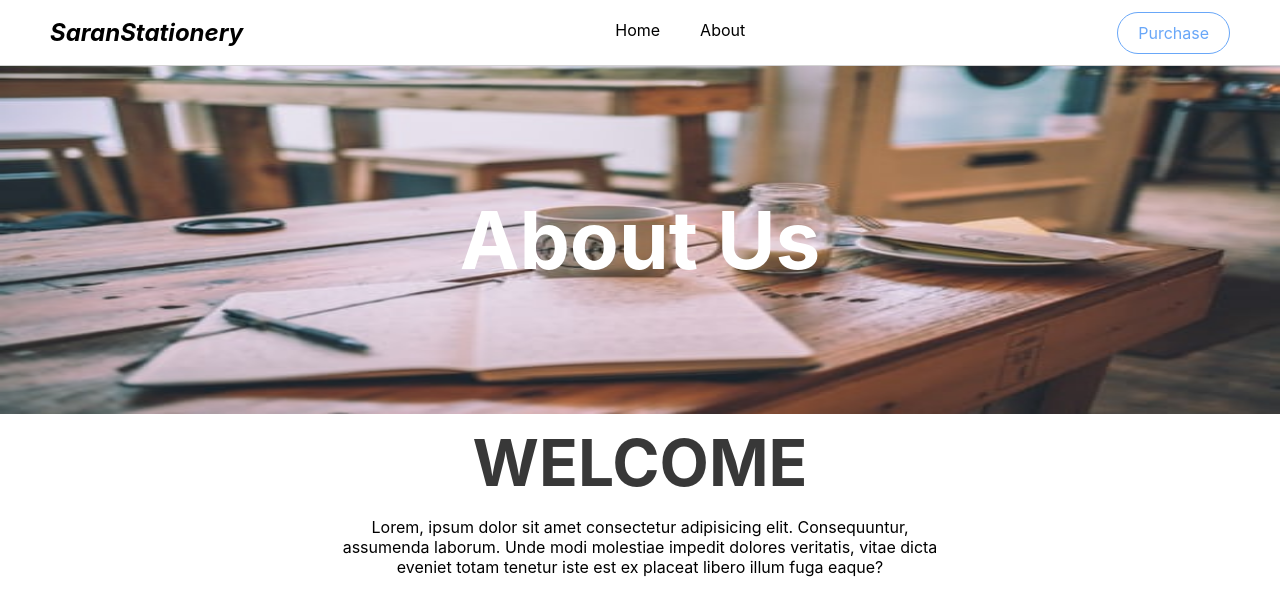
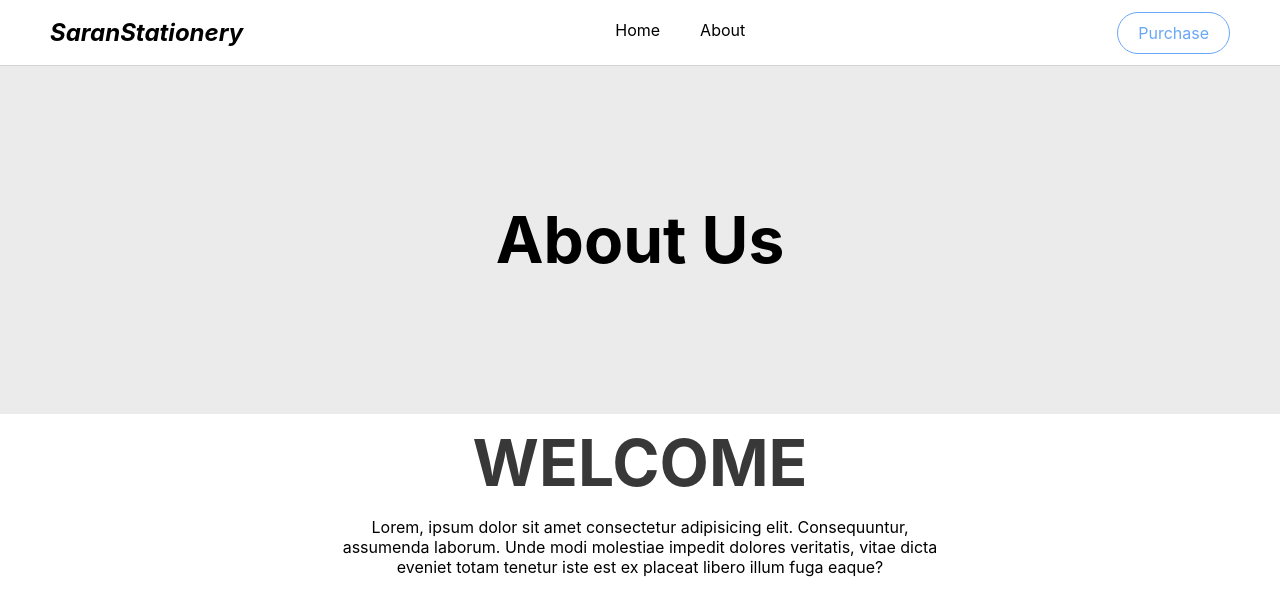
Before and after one commit to Aryan6600/Saran-Stationery, a Next.js app: page /about in a window 1280 px wide. Shown: the top 616 px of the page. Built offline with nearby package versions, Linux system fonts and the light colour scheme.

Commit message:
Improved Design

```diff
--- a/pages/about/index.js
+++ b/pages/about/index.js
@@ -1,5 +1,4 @@
 import styles from '../../styles/About.module.css'
-import Image from 'next/image';
 import Head from 'next/head';
 
 export default function index() {
@@ -11,7 +10,6 @@ export default function index() {
                 crossOrigin="anonymous"></script>
         </Head>
         <div className={styles.banner}>
-            <Image quality='10' alt="banner" priority src='/about.jfif' layout='fill' />
             <div className={styles.wrapper}>
                 <h2>About Us</h2>
             </div>
--- a/pages/index.js
+++ b/pages/index.js
@@ -9,17 +9,11 @@ import Head from 'next/head'
 
 export default function Home() {
   const [products, setProducts] = useState([])
-  const [banner, setBanner] = useState('')
   useEffect(() => {
     const app = initializeApp(firebaseConfig)
     const getData = async () => {
       const database = getDatabase(app)
       const databaseRef = ref(database, 'products/')
-      const bannerRef = ref(database, 'banner')
-      onValue(bannerRef, (snapshot) => {
-        if (window.innerWidth > 768) setBanner(snapshot.val().desktop)
-        else setBanner(snapshot.val().mobile);
-      })
       onValue(databaseRef, (snapshot) => {
         snapshot.forEach(snap => {
           console.log(snap.key);
--- a/styles/About.module.css
+++ b/styles/About.module.css
@@ -7,14 +7,15 @@
     align-items: center;
     justify-content:  center;
     object-fit: contain;
+    background-color: rgb(235, 235, 235);
 }
 .wrapper{
     z-index: 2;
     padding: 10px;
 }
 .wrapper h2{
-    color: white;
-    font-size: 5em;
+    color: black;
+    font-size: 4em;
 }
 .content{
     width: 100%;
```
